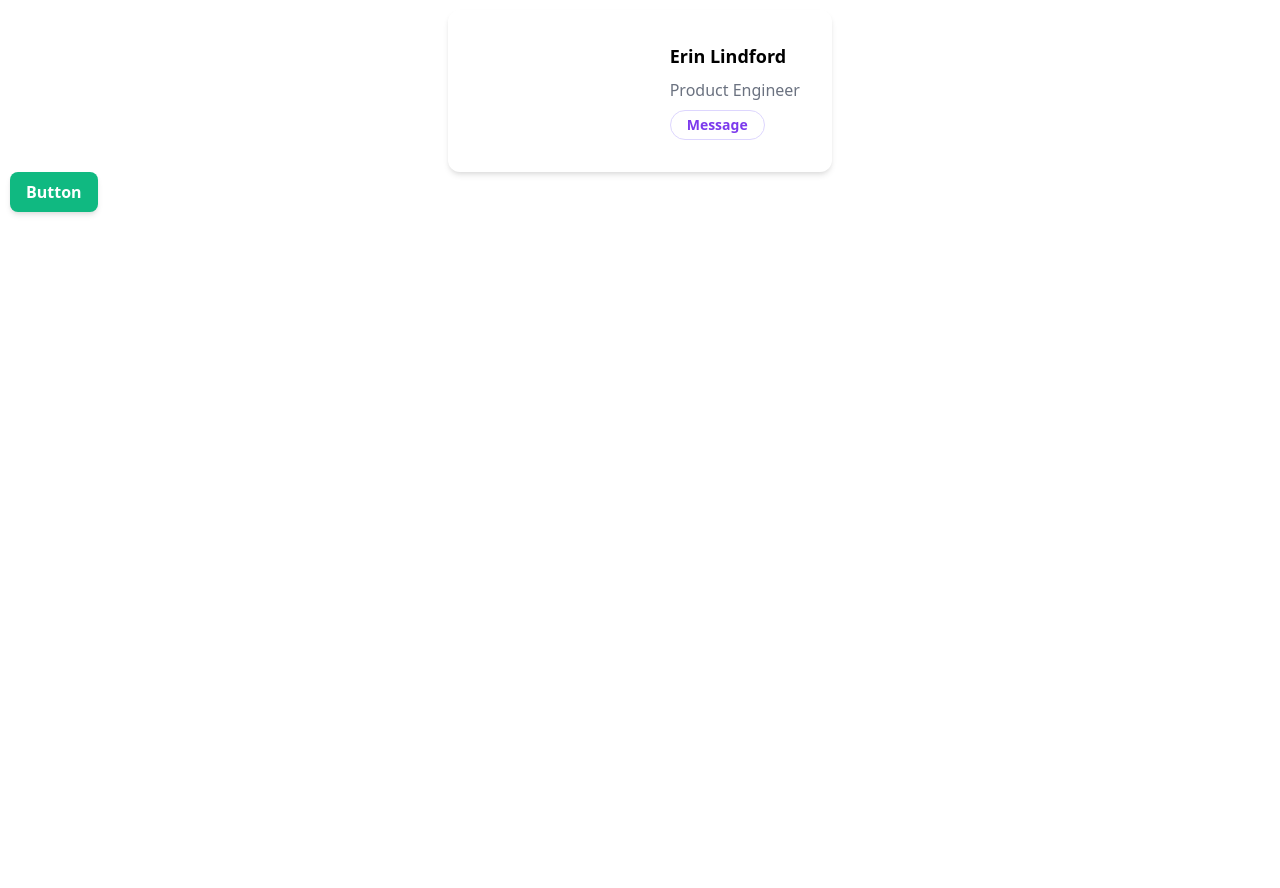
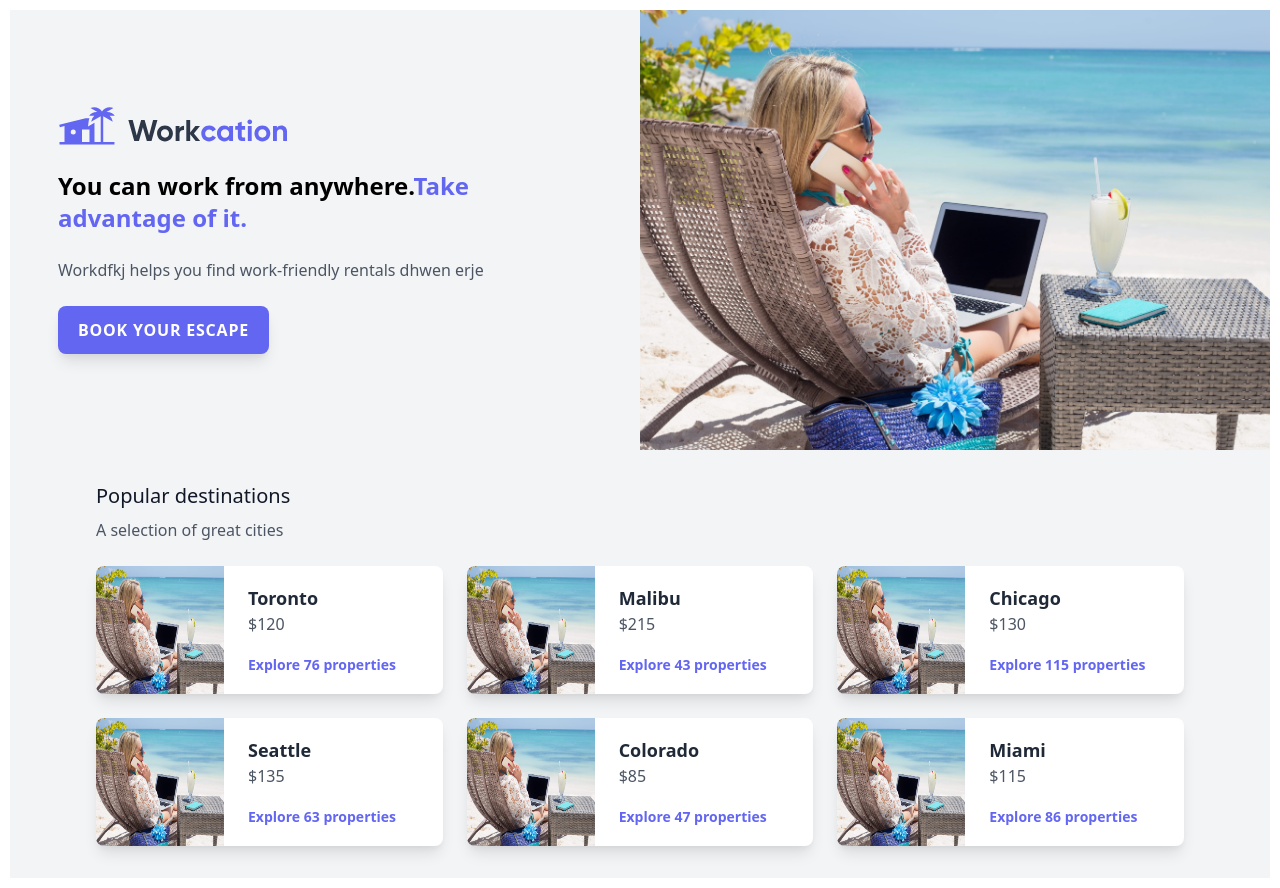
Before and after one commit to gnosis23/hello-react, a React (Create React App) app: page / in a window 1280 px wide. Before the commit the page ends 800 px from the top, so only its background shows below. Built offline with nearby package versions, Linux system fonts and the light colour scheme.

Commit message:
feat: tailwind

```diff
--- /dev/null
+++ b/src/components/DestinationCard.jsx
@@ -0,0 +1,18 @@
+import women from "../assets/img/beach-work.jpeg";
+import React from "react";
+
+export default function ({ destination }) {
+  return (
+    <div key={destination.city} className="flex items-center rounded-lg bg-white shadow-lg overflow-hidden">
+      <img className="h-32 w-32 flex-shrink-0" src={women} alt="Toronto" />
+      <div className="px-6 py-4">
+        <h3 className="text-lg font-semibold text-gray-800">{destination.city}</h3>
+        <p className="text-gray-600">${destination.averagePrice}</p>
+        <div className="mt-4">
+          <a href="#" className="text-indigo-500 hover:text-indigo-400
+                  font-semibold text-sm">Explore {destination.propertyCount} properties</a>
+        </div>
+      </div>
+    </div>
+  )
+}
--- /dev/null
+++ b/src/data/popularDestinations.js
@@ -0,0 +1,44 @@
+export default [
+  {
+    city: "Toronto",
+    averagePrice: 120,
+    propertyCount: 76,
+    imageUrl: "/img/toronto.jpg",
+    imageAlt: "Toronto skyline",
+  },
+  {
+    city: "Malibu",
+    averagePrice: 215,
+    propertyCount: 43,
+    imageUrl: "/img/malibu.jpg",
+    imageAlt: "Cliff in Malibu",
+  },
+  {
+    city: "Chicago",
+    averagePrice: 130,
+    propertyCount: 115,
+    imageUrl: "/img/chicago.jpg",
+    imageAlt: "Chicago skyline",
+  },
+  {
+    city: "Seattle",
+    averagePrice: 135,
+    propertyCount: 63,
+    imageUrl: "/img/seattle.jpg",
+    imageAlt: "Seattle skyline",
+  },
+  {
+    city: "Colorado",
+    averagePrice: 85,
+    propertyCount: 47,
+    imageUrl: "/img/colorado.jpg",
+    imageAlt: "Lake in Colorado",
+  },
+  {
+    city: "Miami",
+    averagePrice: 115,
+    propertyCount: 86,
+    imageUrl: "/img/miami.jpg",
+    imageAlt: "Beach in Miami",
+  },
+];
--- a/src/pages/main/index.css
+++ b/src/pages/main/index.css
@@ -1,6 +1,9 @@
-.btn {
-    @apply py-2 px-4 font-semibold rounded-lg shadow-md;
+@layer components {
+    .btn {
+        @apply inline-block rounded-lg px-5 py-3 bg-indigo-500 hover:bg-indigo-400 hover:-translate-y-0.5 transform transition focus:outline-none focus:ring shadow-lg text-white uppercase tracking-wider font-semibold text-sm sm:text-base;
+    }
+
+    .btn-green {
+        @apply text-white bg-green-500 hover:bg-green-700;
+    }
 }
-.btn-green {
-    @apply text-white bg-green-500 hover:bg-green-700;
-}
--- a/src/pages/main/index.js
+++ b/src/pages/main/index.js
@@ -1,22 +1,43 @@
 import React from 'react';
+import logo from '../../assets/img/logo.svg';
+import women from '../../assets/img/beach-work.jpeg';
 import './index.css';
+
+import popularDestinations  from '../../data/popularDestinations';
+import DestinationCard from "../../components/DestinationCard";
 
 export default function MainPage(props) {
   return (
-    <div>
-      <div className="py-8 px-8 rounded-xl max-w-sm mx-auto shadow-md flex items-center space-x-4">
-        <div className="block mx-auto h-24 rounded-full sm:flex-shrink-0" />
-        <div className="text-center space-y-2 sm:text-left">
-          <p className="text-lg text-black font-semibold">
-            Erin Lindford
-          </p>
-          <p className="text-gray-500 font-medium">
-            Product Engineer
-          </p>
-          <button className="px-4 py-1 text-sm text-purple-600 font-semibold rounded-full border border-purple-200 hover:text-white hover:bg-purple-600 hover:border-transparent focus:outline-none focus:ring-2 focus:ring-purple-600 focus:ring-offset-2">Message</button>
+    <div className="bg-gray-100">
+      <div className="bg-grid-100 grid lg:grid-cols-2 2xl:grid-cols-5">
+        <div className="px-8 py-12 max-w-md mx-auto sm:max-w-xl lg:px-12 lg:py-24 lg:max-w-full xl:mr-0">
+          <img className="h-10" src={logo} alt="workcation" />
+          <h1 className="mt-6 text-2xl font-bold">You can work from anywhere.
+            <span className="text-indigo-500">Take advantage of it.</span></h1>
+          <p className="mt-6 text-gray-600">Workdfkj helps you find work-friendly rentals dhwen erje </p>
+          <div className="mt-4 sm:mt-6">
+            <a
+              className="btn"
+              href="#">Book your escape</a>
+          </div>
+        </div>
+        <div className="hidden relative lg:block 2xl:col-span-3">
+          <img className="absolute inset-0 w-full h-full object-over object-center" src={women} alt="beach" />
         </div>
       </div>
-      <button className="btn btn-green">Button</button>
+
+      <div className="max-w-md sm:max-w-xl lg:max-w-6xl mx-auto px-8 py-8">
+        <h2 className="text-xl text-gray-900">Popular destinations</h2>
+        <p className="mt-2 text-gray-600">A selection of great cities</p>
+
+        <div  className="mt-6 grid gap-6 lg:grid-cols-2 xl:grid-cols-3">
+          {popularDestinations.map(destination => (
+            <DestinationCard key={destination.city} destination={destination} />
+          ))}
+        </div>
+
+
+      </div>
     </div>
   )
 }
```
Also changed, not shown: src/assets/img/beach-work.jpeg (added), src/assets/img/logo.svg (added).
